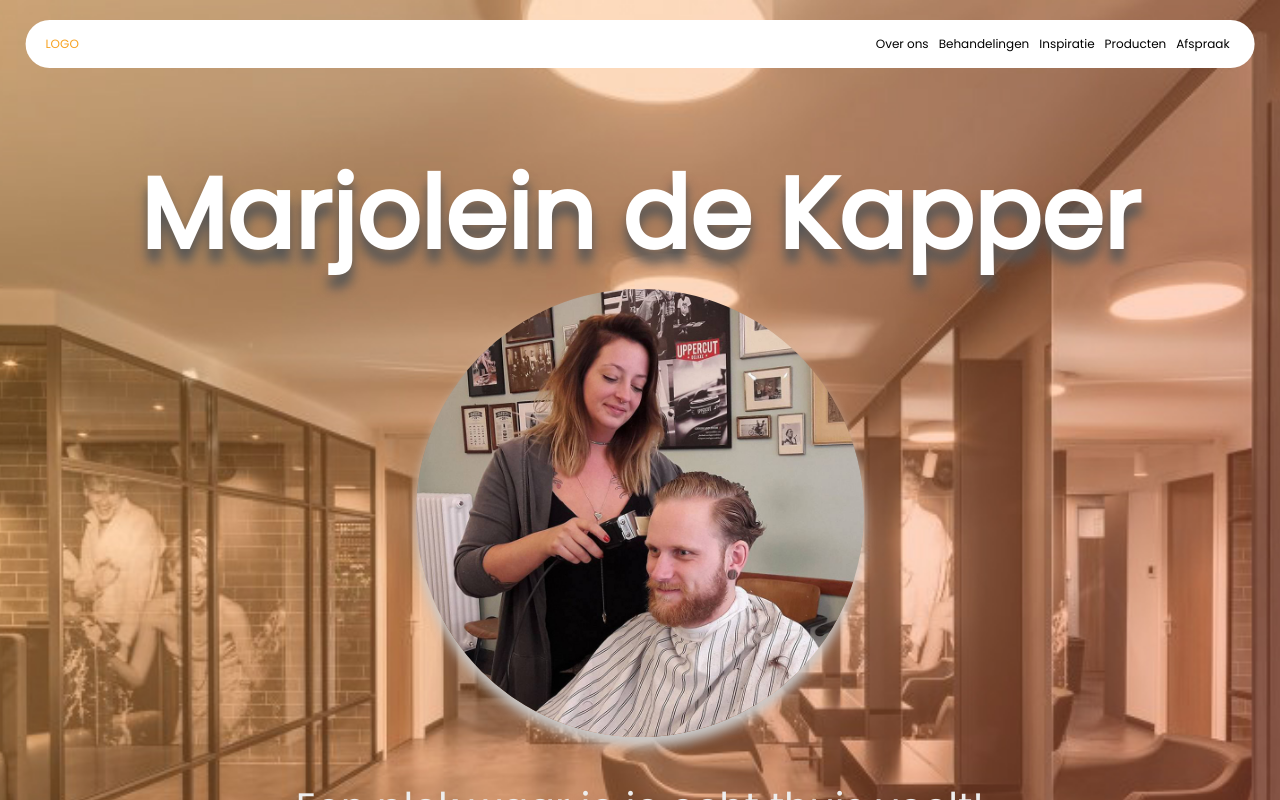
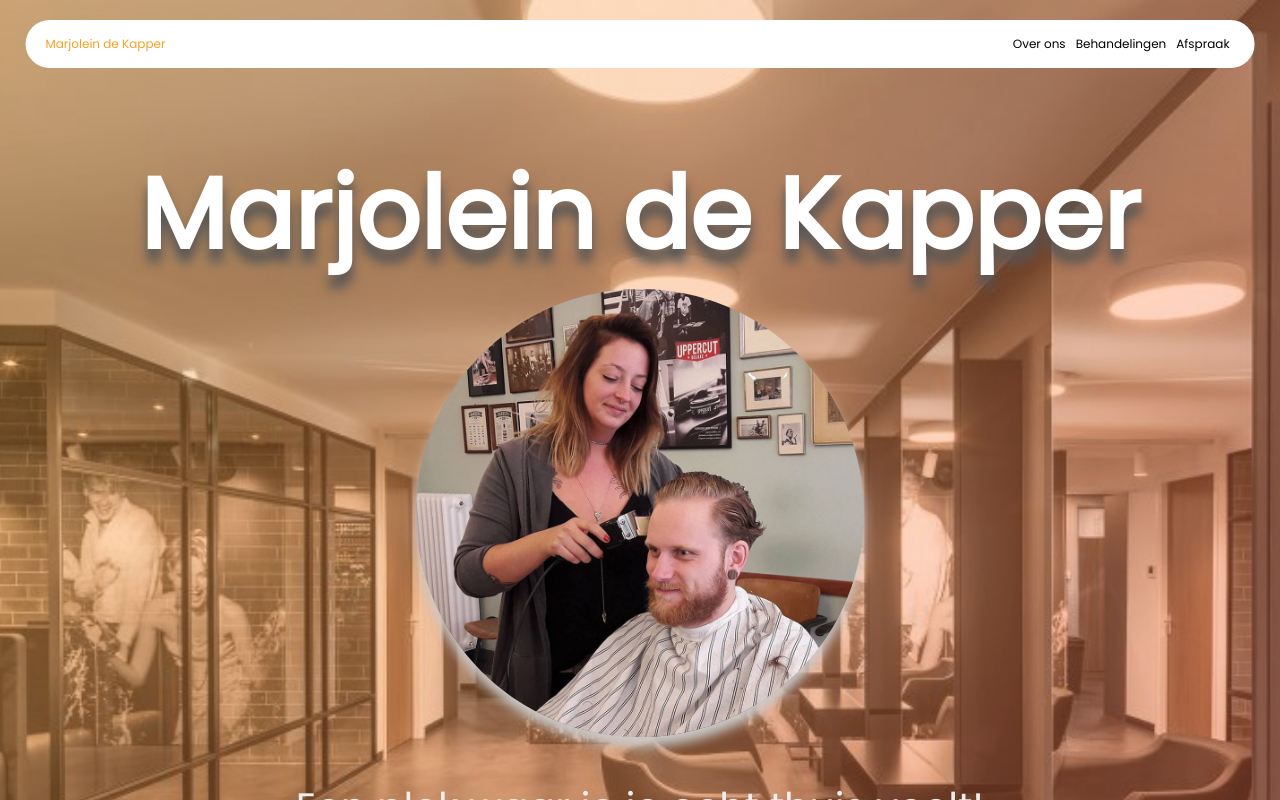
Before and after one commit to Jan-de-Kapper/JandeKapper, a plain HTML site: page Jan de Kapper landing page/index.html in a window 1280 px wide. Shown: the top 800 px of the page. Drawn offline with nearby package versions, Linux system fonts and the light colour scheme.

```diff
--- a/Jan de Kapper landing page/index.html
+++ b/Jan de Kapper landing page/index.html
@@ -19,15 +19,13 @@
 
 <header>
 
-<a href="#" class="logo">logo</a>
+<a href="index.html" class="logo">Marjolein de Kapper</a>
 
 <nav class="navbar">
     <ul>
-        <li><a href="#">Over ons</a></li>
+        <li><a href="/Users/scaeve/Desktop/JandeKapper/Tailwind about us page/index.html">Over ons</a></li>
         <li><a href="#">Behandelingen</a></li>
-        <li><a href="#">Inspiratie</a></li>
-        <li><a href="#">Producten</a></li>
-        <li><a href="#" data-modal-target="#container-pop">Afspraak</a></li>
+        <li><a href="#container-pop" data-modal-target="#container-pop">Afspraak</a></li>
     </ul>
 </nav>
 <div class="fas fa-bars"></div>
--- a/Jan de Kapper landing page/style.css
+++ b/Jan de Kapper landing page/style.css
@@ -66,7 +66,7 @@
 header .logo{
   font-size: 12px;
   color: var(--oranje);
-  text-transform: uppercase;
+  text-transform: none;
 }
 header .fa-bars{
   font-size: 20px;
```
Also changed, not shown: Jan de Kapper landing page/Marjolein-hoer.jpg (added).
